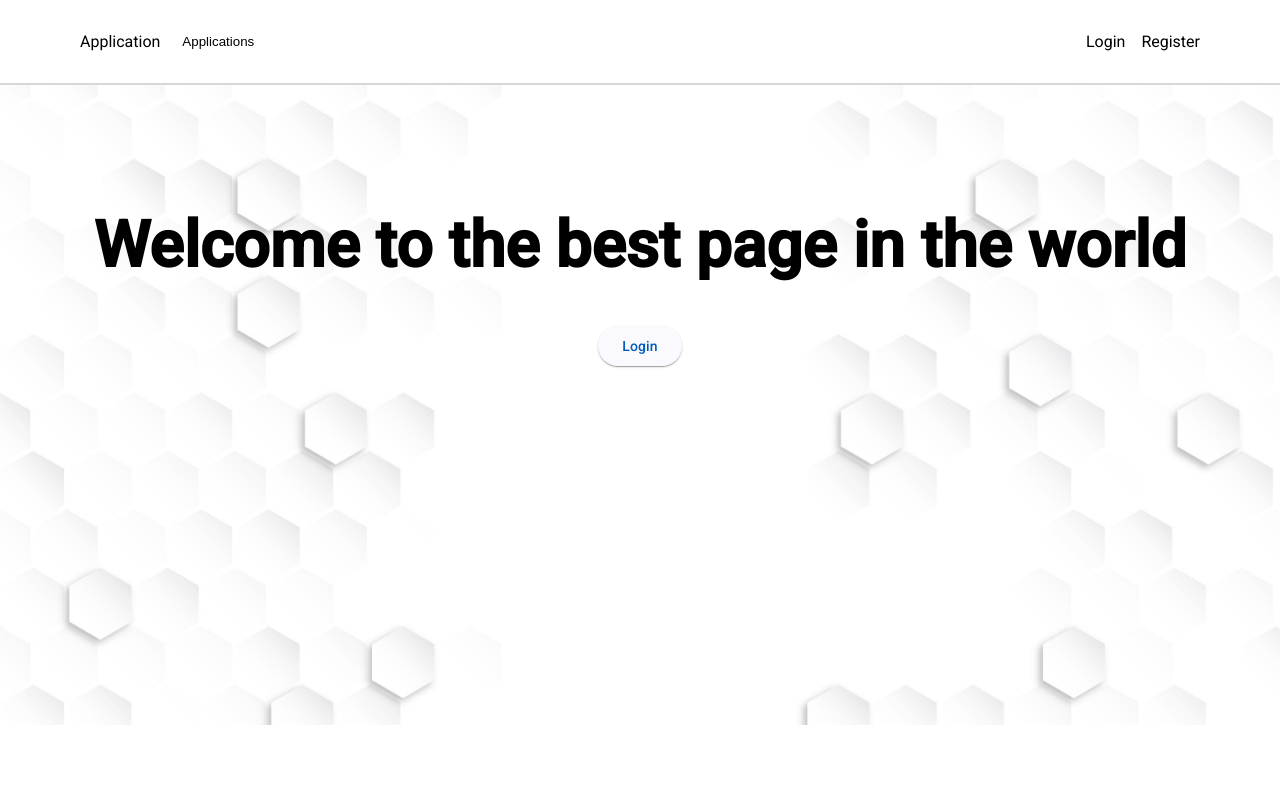
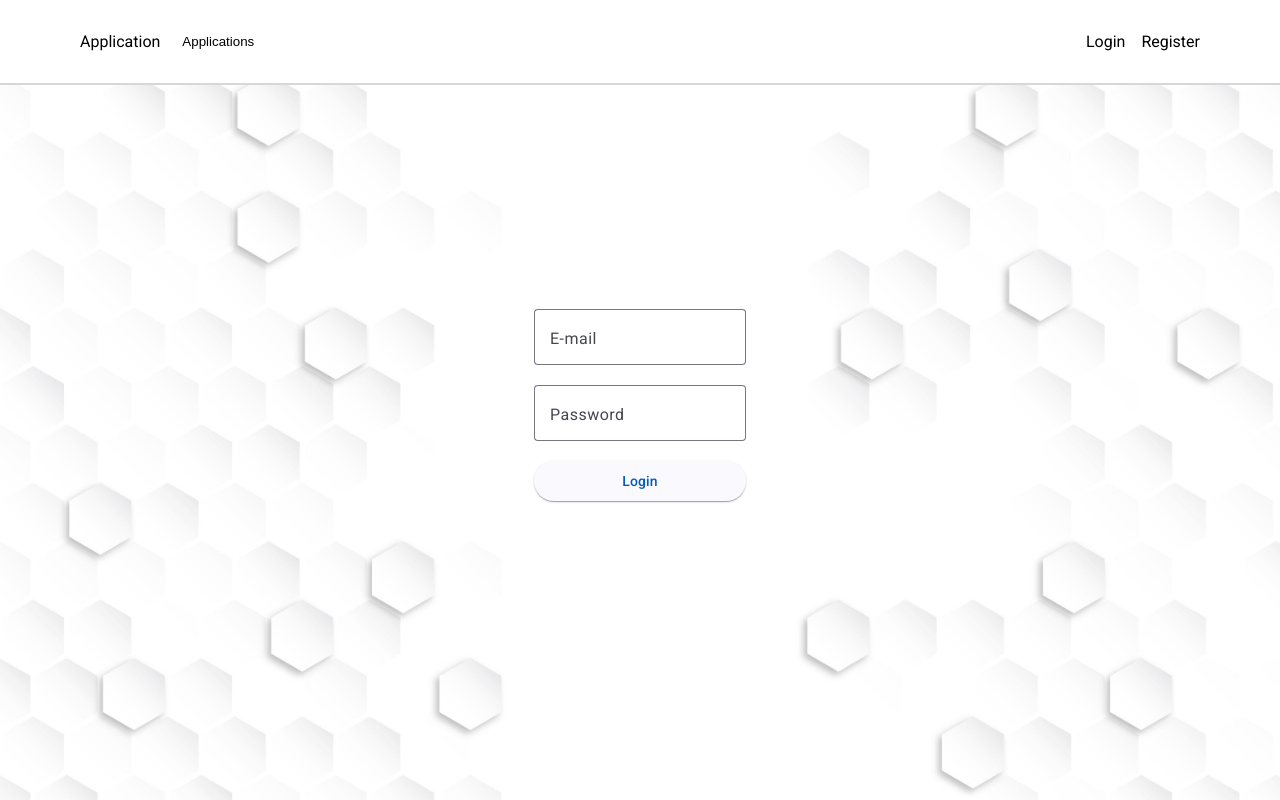
Before and after one commit to MrCosik/password-manager-fe, an Angular app: page /login in a window 1280 px wide. Built offline with nearby package versions, Linux system fonts and the light colour scheme.

Commit message:
Added login page

```diff
--- a/src/app/app.routes.ts
+++ b/src/app/app.routes.ts
@@ -1,5 +1,6 @@
 import { Routes } from '@angular/router';
 import { HomePageComponent } from './pages/home-page/home-page.component';
+import { LoginPageComponent } from './pages/login-page/login-page.component';
 
 export const routes: Routes = [
   {
@@ -7,6 +8,11 @@ export const routes: Routes = [
     component: HomePageComponent,
   },
   {
+    path: 'login',
+    component: LoginPageComponent,
+  },
+
+  {
     path: '**',
     component: HomePageComponent,
   },
--- a/src/app/components/navbar/navbar.component.css
+++ b/src/app/components/navbar/navbar.component.css
@@ -17,11 +17,6 @@
 .navbar-links {
   display: flex;
   gap: 1rem;
-
-  a {
-    color: black;
-    text-decoration: none;
-  }
 }
 
 .navbar-menu {
--- a/src/app/components/navbar/navbar.component.html
+++ b/src/app/components/navbar/navbar.component.html
@@ -1,7 +1,7 @@
 <div class="navbar-container spacer">
   <div class="navbar-menu">
 
-    <div class="title">Application</div>
+    <a class="title" routerLink="/">Application</a>
 
     <button class="navbar-menu-button" [matMenuTriggerFor]="menu">Applications</button>
     <mat-menu #menu="matMenu">
@@ -12,7 +12,7 @@
   </div>
 
   <div class="navbar-links">
-    <a href="#">Login</a>
-    <a href="#">Register</a>
+    <a routerLink="/login">Login</a>
+    <a href="/login">Register</a>
   </div>
 </div>
--- a/src/app/components/navbar/navbar.component.ts
+++ b/src/app/components/navbar/navbar.component.ts
@@ -1,10 +1,11 @@
 import { Component } from '@angular/core';
 import { MatMenu, MatMenuItem, MatMenuTrigger } from '@angular/material/menu';
 import { MatButton } from '@angular/material/button';
+import { RouterLink } from '@angular/router';
 
 @Component({
   selector: 'app-navbar',
-  imports: [MatMenu, MatButton, MatMenuItem, MatMenuTrigger],
+  imports: [MatMenu, MatButton, MatMenuItem, MatMenuTrigger, RouterLink],
   templateUrl: './navbar.component.html',
   styleUrl: './navbar.component.css',
 })
--- a/src/app/pages/home-page/home-page.component.css
+++ b/src/app/pages/home-page/home-page.component.css
@@ -6,10 +6,6 @@
 
   padding: 5rem;
 
-  background-image: url("/assets/images/background.jpg");
-  background-size: 100%;
-  background-repeat: no-repeat;
-
   height: 60vh;
 }
 
--- a/src/app/pages/home-page/home-page.component.html
+++ b/src/app/pages/home-page/home-page.component.html
@@ -1,6 +1,6 @@
 <div class="container">
   <h1>Welcome to the best page in the world</h1>
 
-  <button mat-raised-button >Login</button>
+  <button mat-raised-button routerLink="/login">Login</button>
 
 </div>
--- a/src/app/pages/home-page/home-page.component.ts
+++ b/src/app/pages/home-page/home-page.component.ts
@@ -1,9 +1,10 @@
-import { Component } from '@angular/core';
+import { Component, inject } from '@angular/core';
 import { MatButton } from '@angular/material/button';
+import { Router, RouterLink } from '@angular/router';
 
 @Component({
   selector: 'app-home-page',
-  imports: [MatButton],
+  imports: [MatButton, RouterLink],
   templateUrl: './home-page.component.html',
   styleUrl: './home-page.component.css',
 })
--- /dev/null
+++ b/src/app/pages/login-page/login-page.component.css
@@ -0,0 +1,14 @@
+.login-container {
+
+  display: flex;
+  justify-content: center;
+  align-items: center;
+
+  height: 80vh;
+}
+
+.form {
+  display: flex;
+  flex-direction: column;
+
+}
--- /dev/null
+++ b/src/app/pages/login-page/login-page.component.html
@@ -0,0 +1,17 @@
+<div class="login-container">
+  <form [formGroup]="form" class="form">
+    <mat-form-field appearance="outline">
+      <mat-label>E-mail</mat-label>
+      <input matInput [formControl]="form.controls.email"/>
+    </mat-form-field>
+
+    <mat-form-field appearance="outline">
+      <mat-label>Password</mat-label>
+      <input matInput [formControl]="form.controls.password"/>
+    </mat-form-field>
+
+    <button mat-raised-button>
+      {{'Login'}}
+    </button>
+  </form>
+</div>
--- /dev/null
+++ b/src/app/pages/login-page/login-page.component.ts
@@ -0,0 +1,20 @@
+import { Component, inject } from '@angular/core';
+import { MatFormField, MatInput } from '@angular/material/input';
+import { FormBuilder, ReactiveFormsModule } from '@angular/forms';
+import { MatLabel } from '@angular/material/form-field';
+import { MatButton } from '@angular/material/button';
+
+@Component({
+  selector: 'app-login-page',
+  imports: [MatInput, MatFormField, MatLabel, ReactiveFormsModule, MatButton],
+  templateUrl: './login-page.component.html',
+  styleUrl: './login-page.component.css',
+})
+export class LoginPageComponent {
+  private formBuilder = inject(FormBuilder);
+
+  form = this.formBuilder.group({
+    email: this.formBuilder.control(''),
+    password: this.formBuilder.control(''),
+  });
+}
--- a/src/styles.css
+++ b/src/styles.css
@@ -1,4 +1,19 @@
 /* You can add global styles to this file, and also import other style files */
 
-html, body { height: 100%; }
-body { margin: 0; font-family: Roboto, "Helvetica Neue", sans-serif; }
+html, body {
+  height: 100%;
+}
+
+body {
+  margin: 0;
+  font-family: Roboto, "Helvetica Neue", sans-serif;
+  background-image: url("/assets/images/background.jpg");
+  background-size: 100%;
+  background-repeat: no-repeat;
+
+}
+
+a {
+  color: black;
+  text-decoration: none;
+}
```
Also changed, not shown: 1 other file (tests, documents, lock files or other folders).
